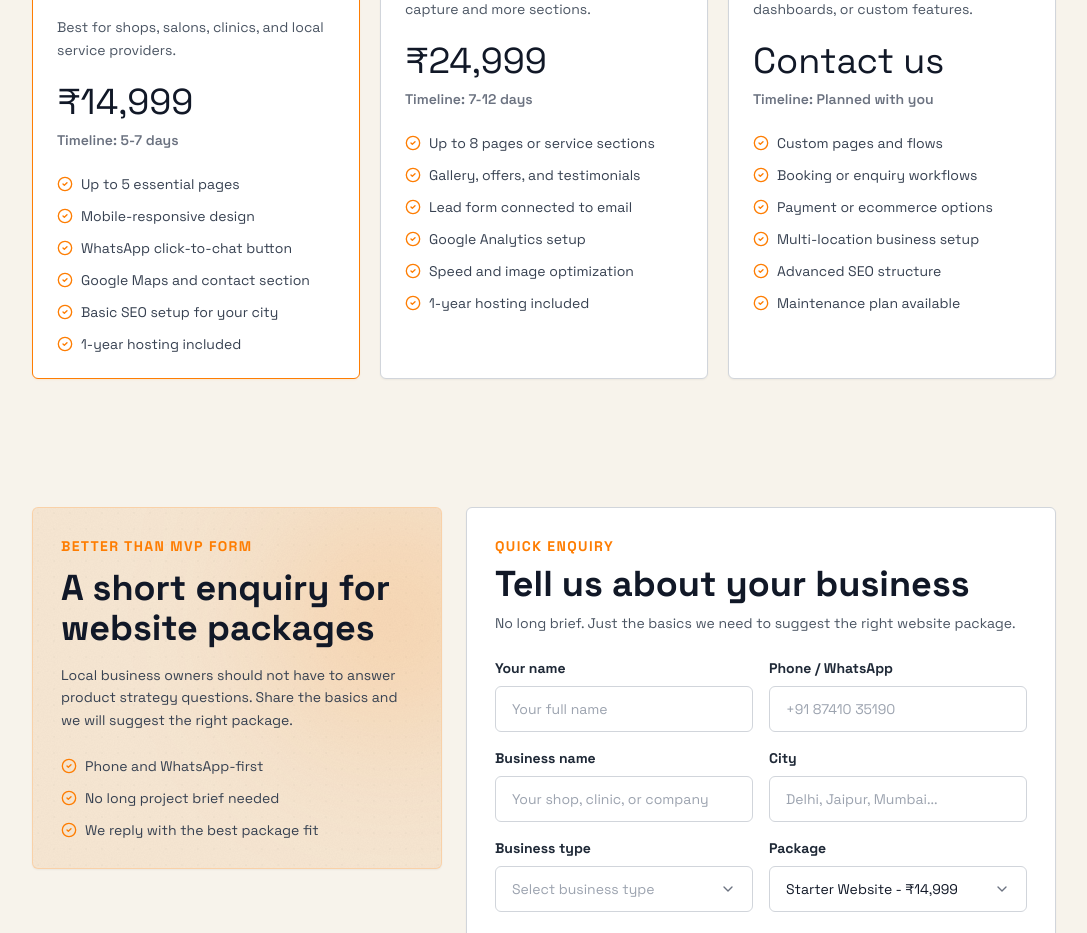
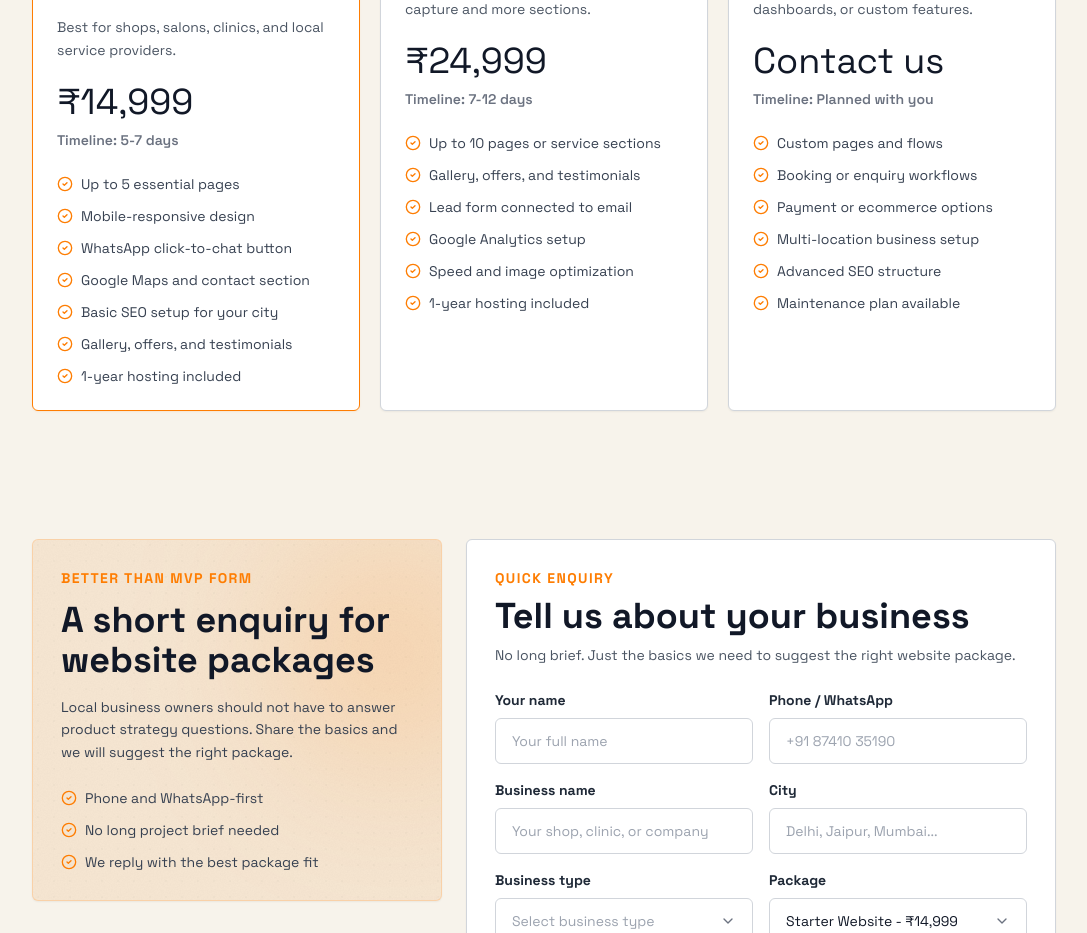
Before and after one commit to moarbaz01/frontail, a Next.js app: page /small-business-website-india in a window 1280 px wide. Shown: the part 1220-2153 px from the top of the page, without its empty margins (96-1183 px from the left). Built offline with nearby package versions, Linux system fonts and the light colour scheme.

Commit message:
added few features for basic package

```diff
--- a/src/app/small-business-website-india/page.tsx
+++ b/src/app/small-business-website-india/page.tsx
@@ -57,6 +57,7 @@ const packages = [
       "WhatsApp click-to-chat button",
       "Google Maps and contact section",
       "Basic SEO setup for your city",
+      "Gallery, offers, and testimonials",
       "1-year hosting included",
     ],
   },
@@ -67,7 +68,7 @@ const packages = [
     timeline: "7-12 days",
     featured: false,
     features: [
-      "Up to 8 pages or service sections",
+      "Up to 10 pages or service sections",
       "Gallery, offers, and testimonials",
       "Lead form connected to email",
       "Google Analytics setup",
```
